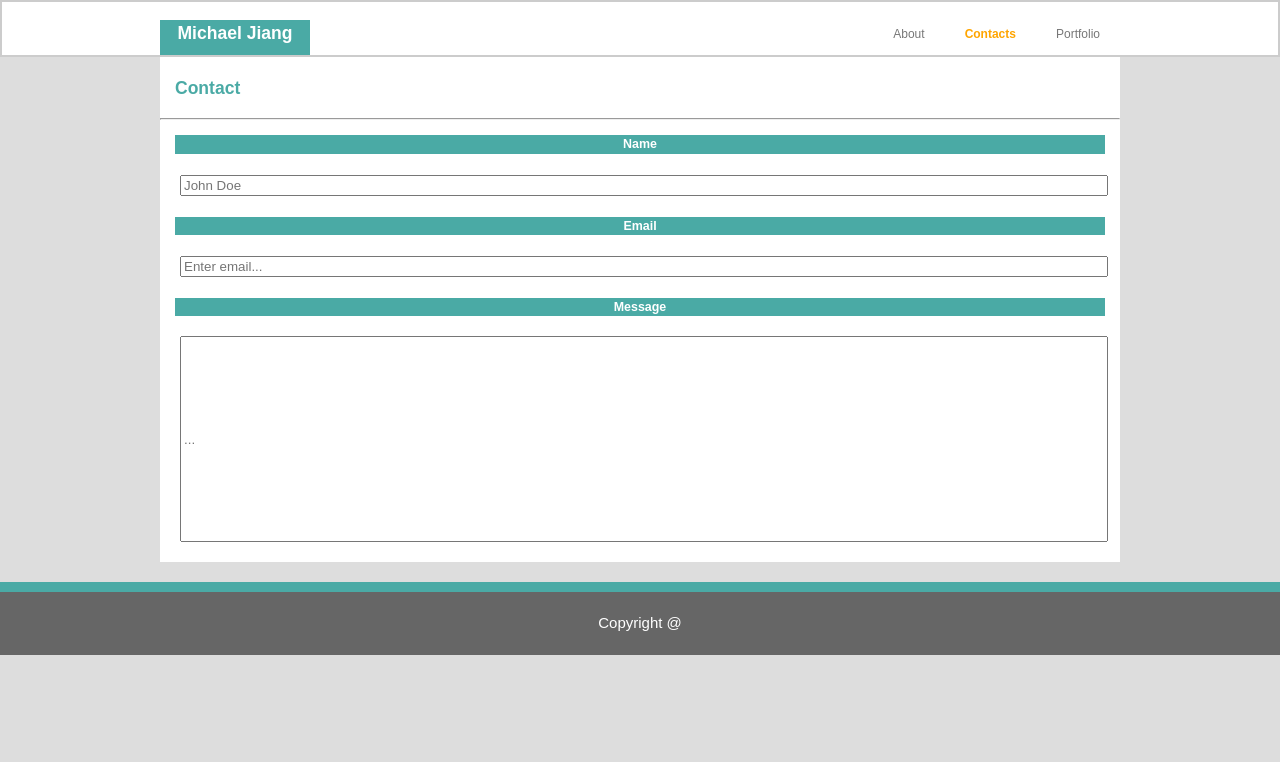
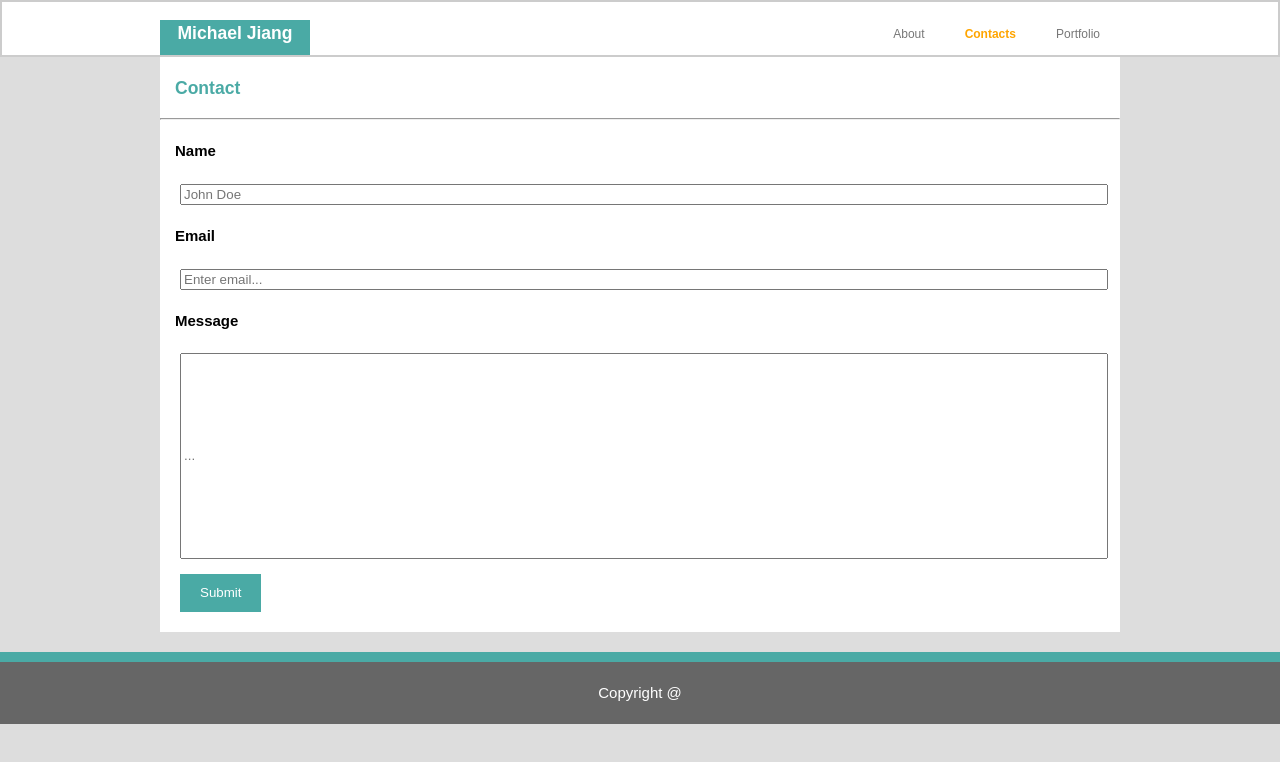
Before and after one commit to mjlikre/Basic-portfolio, a plain HTML site: page contact.html in a window 1280 px wide. Drawn offline with Linux system fonts and the light colour scheme.

Commit message:
updating some changes with the button and text

```diff
--- a/assets/css/style.css
+++ b/assets/css/style.css
@@ -91,9 +91,13 @@ header a:hover{
 #boxes p{
     margin: 15px;
 }
+#boxes h4{
+
+    margin-left: 15px;
+}
 
 #boxes h5{
-    margin:15px;
+    margin:1px;
     background-color: #4aaaa5;
     text-align: center;
     color: #ffffff
@@ -150,6 +154,17 @@ input {
 input[type = text]{
     height:200px;
 }
+
+.button_1{
+    margin-top:15px;
+    height: 38px;
+    background: #4aaaa5;
+    border: 0;
+    padding-left: 20px;
+    padding-right: 20px;
+    color: #ffffff;
+
+}
 footer {
     padding:20px;
     margin-top:20px;
--- a/contact.html
+++ b/contact.html
@@ -29,19 +29,22 @@
         <div class = "container">
             <h3>Contact</h3>
             <hr>
-            <h5>Name</h5>
+            <h4>Name</h4>
             <form>
-                <input type="name" placeholder="John Doe">
+                <input type="name" placeholder="John Doe"/>
             </form>
-            <h5>Email</h5>
+            <h4>Email</h4>
             <form>
-                <input type="email" placeholder="Enter email...">
+                <input type="email" placeholder="Enter email..."/>
             </form>
 
-            <h5>Message</h5>
+            <h4>Message</h4>
             <form>
                 <input type="text" placeholder="...">
+                <button type ="submit" class = 'button_1'>Submit</button>
             </form>
+
+
 
 
 
```
Also changed, not shown: indext.html (+5 -4 lines), portfolio.html (+2 -1 lines).
